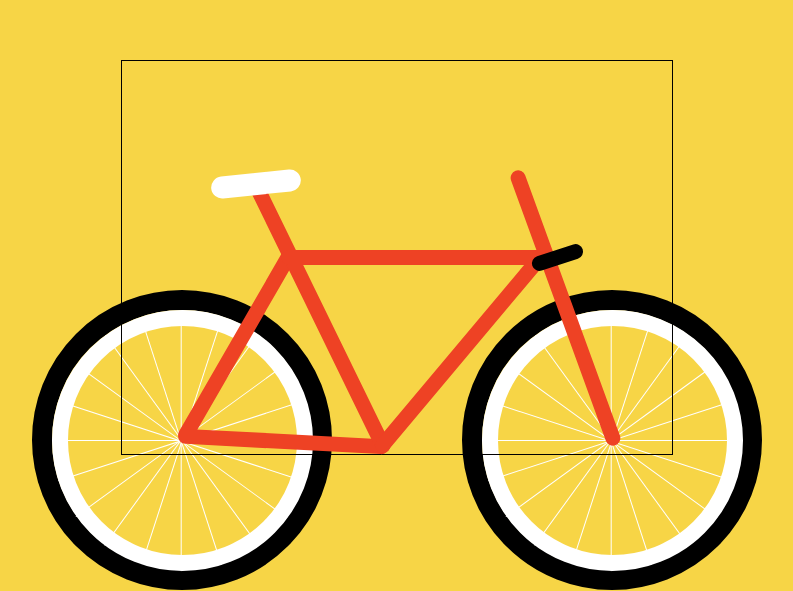
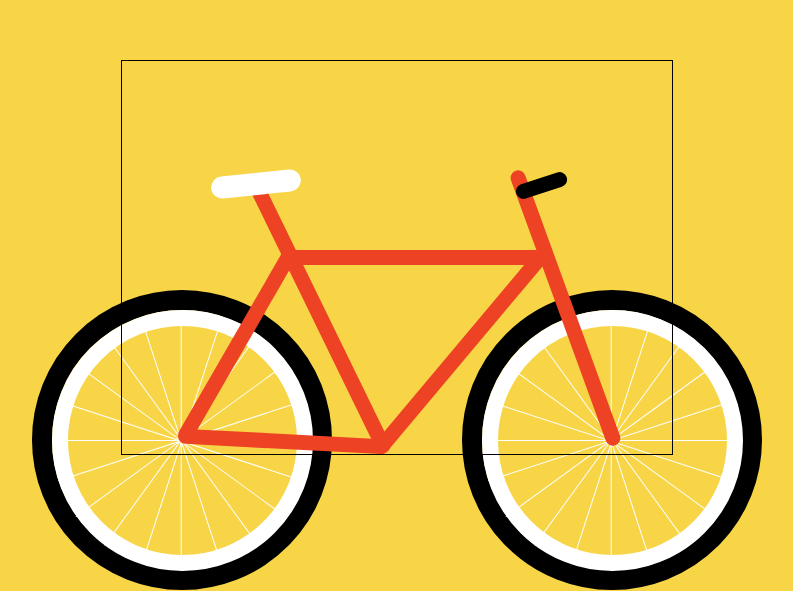
Before and after one commit to yesiamrocks/pure-css-challenge, a plain HTML site: page Bicycle project with pure CSS/Bicycle.html in a window 1280 px wide. Shown: the part 220-811 px from the top of the page, without its empty margins (243-1036 px from the left). Drawn offline with Linux system fonts and the light colour scheme.

Commit message:
Update style.css

```diff
--- a/Bicycle project with pure CSS/style.css
+++ b/Bicycle project with pure CSS/style.css
@@ -148,8 +148,8 @@ body {
 .bike__handlebar {
     height: 15px;
     width: 53px;
-    left: 409px;
-    top: 189px;
+    left: 393px;
+    top: 117px;
     background-color: black;
     border-radius: 50px;
     transform: rotate(-18deg);
```
